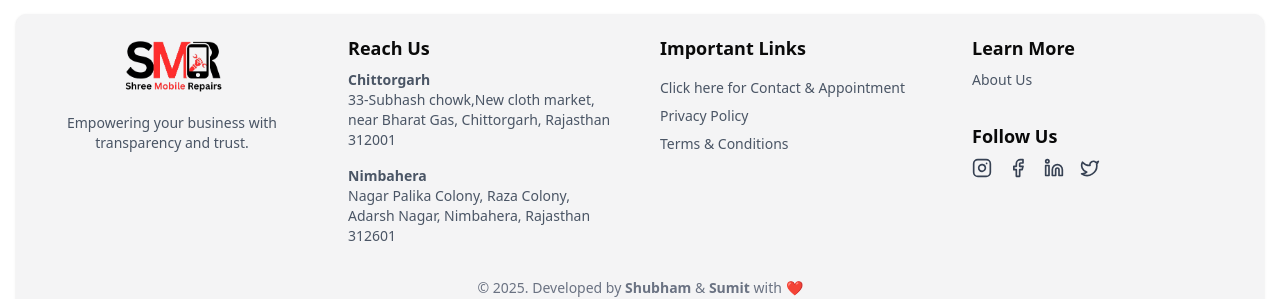
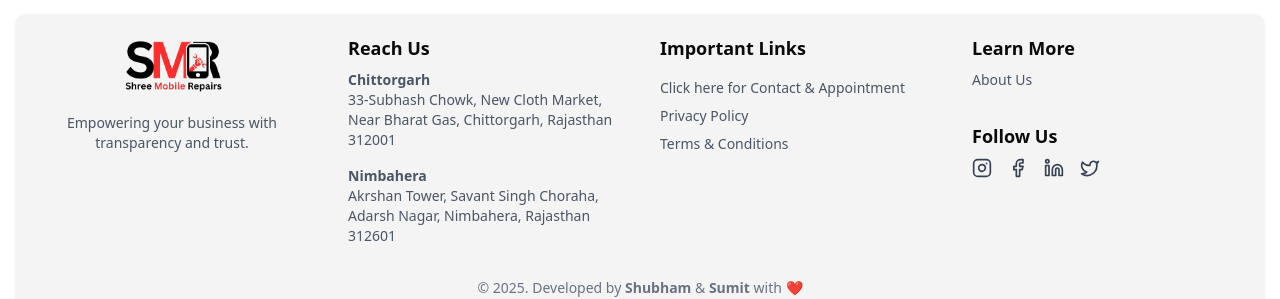
Before and after one commit to ShubhamSharma20007/shree_krishan_frontend, a React (Vite) app: page / in a window 1280 px wide. Shown: the part 2922-3221 px from the top of the page. Built offline with nearby package versions, Linux system fonts and the light colour scheme; no server answers; what ag-grid-community would draw is missing.

Commit message:
add address

```diff
--- a/src/components/Footer.tsx
+++ b/src/components/Footer.tsx
@@ -132,12 +132,12 @@ const Footer = () => {
           <h3 className="font-bold text-lg mb-2">Reach Us</h3>
           <p className="text-sm text-gray-600 dark:text-gray-300 mb-4">
             <strong>Chittorgarh</strong><br />
-            33-Subhash chowk,New cloth market, near Bharat Gas, Chittorgarh, Rajasthan 312001
+            33-Subhash Chowk, New Cloth Market, Near Bharat Gas, Chittorgarh, Rajasthan 312001
           </p>
 
           <p className="text-sm text-gray-600 dark:text-gray-300">
             <strong>Nimbahera</strong><br />
-            Nagar Palika Colony, Raza Colony, Adarsh Nagar, Nimbahera, Rajasthan 312601
+            Akrshan Tower, Savant Singh Choraha, Adarsh Nagar, Nimbahera, Rajasthan 312601
           </p>
         </div>
       </div>
```
